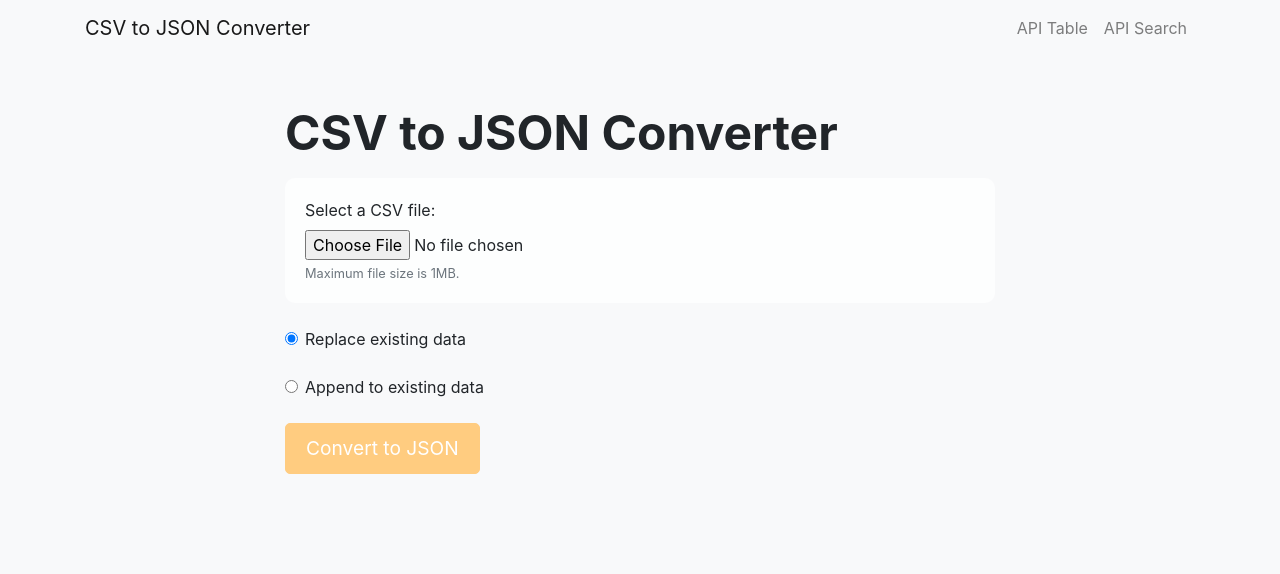
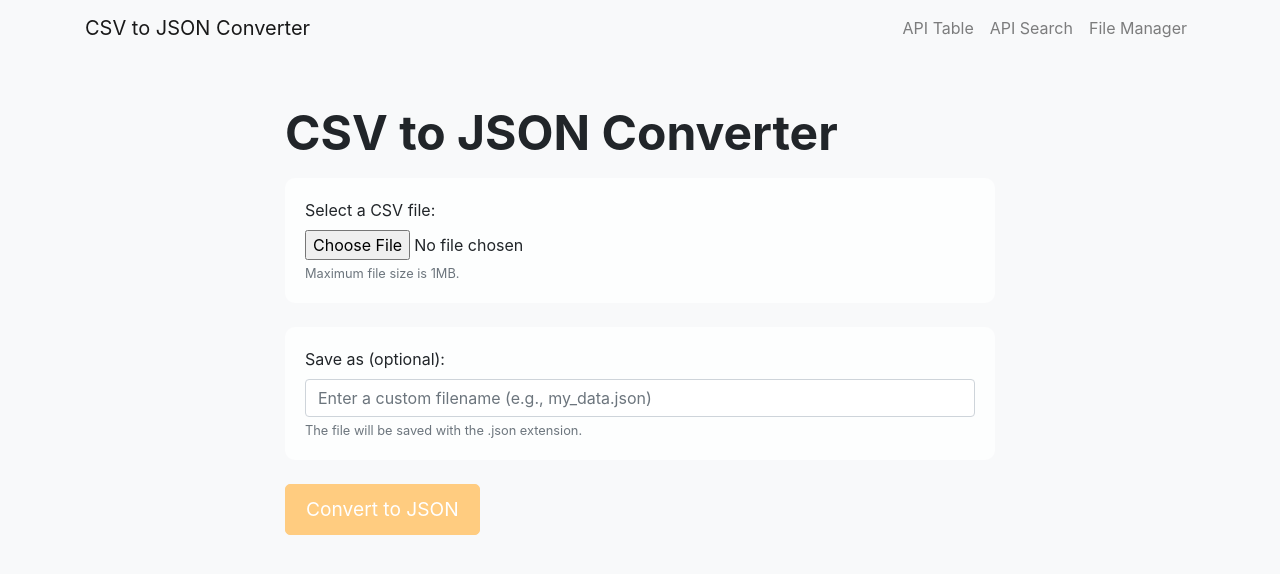
Before and after one commit to wryan14/csv-to-json-flask, a Flask app: page / in a window 1280 px wide. Shown: the top 574 px of the page. Run offline with Flask 3, Linux system fonts and the light colour scheme; some libraries are stand-ins or nearby versions.

Commit message:
#2 - adding option to upload multiple files. Added a file manager

```diff
--- a/templates/base.html
+++ b/templates/base.html
@@ -22,6 +22,9 @@
 					<li class="nav-item">
 						<a class="nav-link" href="{{ url_for('views.search') }}">API Search</a>
 					</li>
+					<li class="nav-item">
+						<a class="nav-link" href="{{ url_for('views.file_manager') }}">File Manager</a>
+					</li>
 				</ul>
 			</div>
 		</div>
--- a/templates/index.html
+++ b/templates/index.html
@@ -3,7 +3,6 @@
 {% block title %}CSV to JSON Converter{% endblock %}
 
 {% block content %}
-
   <div class="container mt-5">
     <div class="row justify-content-center">
       <div class="col-lg-8 col-md-10">
@@ -15,17 +14,10 @@
             <small class="form-text text-muted">Maximum file size is 1MB.</small>
             <div class="invalid-feedback">Please select a valid CSV file.</div>
           </div>
-          <div class="form-check mb-4">
-            <input class="form-check-input" type="radio" name="json_option" id="replaceRadio" value="replace" checked aria-labelledby="replaceLabel">
-            <label class="form-check-label" for="replaceRadio" id="replaceLabel">
-              Replace existing data
-            </label>
-          </div>
-          <div class="form-check mb-4">
-            <input class="form-check-input" type="radio" name="json_option" id="appendRadio" value="append" aria-labelledby="appendLabel">
-            <label class="form-check-label" for="appendRadio" id="appendLabel">
-              Append to existing data
-            </label>
+          <div class="form-group mb-4">
+            <label for="customFilename">Save as (optional):</label>
+            <input type="text" class="form-control" id="customFilename" name="custom_filename" placeholder="Enter a custom filename (e.g., my_data.json)">
+            <small class="form-text text-muted">The file will be saved with the .json extension.</small>
           </div>
           <div class="d-grid gap-3">
             <button type="submit" class="btn btn-primary btn-lg">Convert to JSON</button>
--- /dev/null
+++ b/templates/no-data.html
@@ -0,0 +1,6 @@
+{% extends 'base.html' %}
+
+{% block content %}
+<h2>No Data</h2>
+<p>Please upload a file.</p>
+{% endblock %}
--- a/views/__init__.py
+++ b/views/__init__.py
@@ -1,9 +1,10 @@
 """View for main application"""
 import json
 import os
+import glob
 from flask import render_template, request, jsonify, current_app
 from .helpers import read_csv
-from flask import Blueprint
+from flask import Blueprint, make_response
 
 views = Blueprint('views', __name__)
 
@@ -13,8 +14,6 @@ def index():
     """Render the index page."""
     return render_template('index.html')
 
-
-@views.route('/upload', methods=['POST'])
 def upload_file():
     """Handle file upload and convert to JSON.
 
@@ -29,21 +28,65 @@ def upload_file():
         data = read_csv(file, encoding='utf-8')
     except UnicodeDecodeError:
         data = read_csv(file, encoding='cp1252')
-    json_option = request.form.get('json_option', 'replace')
-    filename = os.path.join(current_app.static_folder, 'data.json')
-    if json_option == 'replace':
-        with open(filename, 'w') as f:
-            json.dump(data, f)
-    elif json_option == 'append':
-        try:
-            with open(filename, 'r', encoding='utf-8') as f:
-                existing_data = json.load(f)
-        except FileNotFoundError:
-            existing_data = []
-        combined_data = existing_data+data
-        with open(filename, 'w') as f:
-            json.dump(combined_data, f)
+
+    custom_filename = request.form.get('custom_filename', 'data.json')
+    if not custom_filename.endswith('.json'):
+        custom_filename += '.json'
+        if custom_filename == '.json':
+            custom_filename = 'data.json'
+
+    filename = os.path.join(current_app.static_folder, custom_filename)
+
+    with open(filename, 'w') as f:
+        json.dump(data, f)
+
     return jsonify({'success': 'Data saved successfully.'}), 200
+
+
+
+@views.route('/list_files', methods=['GET'])
+def list_files():
+    """Get the list of JSON files in the static folder.
+
+    Returns:
+        A JSON response containing the list of JSON files.
+    """
+    static_folder = current_app.static_folder
+    json_files = glob.glob(os.path.join(static_folder, '*.json'))
+    json_files = [os.path.basename(file) for file in json_files]
+
+    return jsonify({'files': json_files}), 200
+
+@views.route('/delete_file', methods=['POST'])
+def delete_file():
+    """Delete a JSON file from the static folder.
+
+    Returns:
+        A JSON response indicating success or failure.
+    """
+    filename = request.form.get('filename')
+    if not filename:
+        return jsonify({'error': 'Filename is missing.'}), 400
+
+    file_path = os.path.join(current_app.static_folder, filename)
+    if not os.path.isfile(file_path):
+        return jsonify({'error': 'File not found.'}), 404
+
+    os.remove(file_path)
+    return jsonify({'success': 'File deleted successfully.'}), 200
+
+@views.route('/file_manager', methods=['GET'])
+def file_manager():
+    """
+    Render the file manager page, which allows users to view and delete JSON files
+    in the Flask application's static folder.
+
+    Returns:
+        The rendered HTML for the file manager page.
+    """
+    return render_template('file_manager.html')
+
+
 
 @views.route('/api/search')
 def search():
@@ -62,6 +105,9 @@ def search():
         None
     """
     filename = os.path.join(current_app.static_folder, 'data.json')
+    if not os.path.isfile(filename):
+        error_msg = 'Error: data file not found.'
+        return render_template('no-data.html', error_msg=error_msg)
     with open(filename) as f:
         data = json.load(f)
 
@@ -115,16 +161,23 @@ def data_table():
         None
 
     Returns:
-        A rendered HTML template containing a table of columns and data.
+        A rendered HTML template containing a table of columns and data, or an error message.
 
     Raises:
         None
     """
     filename = os.path.join(current_app.static_folder, 'data.json')
+    if not os.path.isfile(filename):
+        error_msg = 'Error: data file not found.'
+        return render_template('api-table.html', error_msg=error_msg)
+
     with open(filename, 'r', encoding='utf-8') as f:
         data = json.load(f)
+
     # Extract column names from the JSON data
     columns = [{'data': key} for key in data[0].keys()]
+
     # Convert data to a list of lists for use in the template
     data_list = [list(row.values()) for row in data]
+
     return render_template('api-table.html', columns=columns, data_list=data_list)
```
Also changed, not shown: static/data.json (+1 -1 lines), templates/file_manager.html (added, +86 -0 lines).
